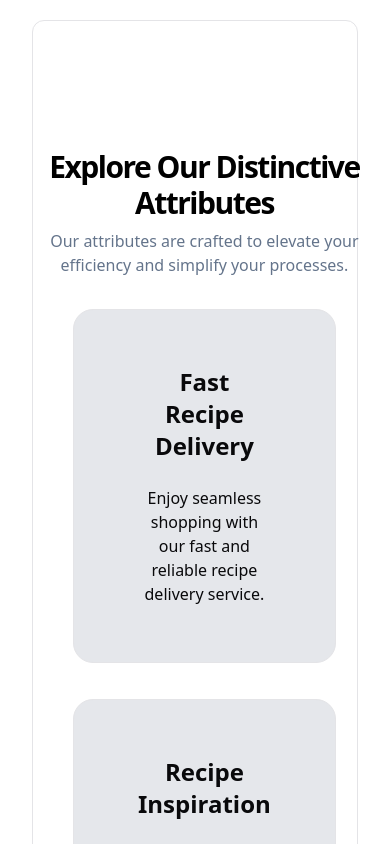
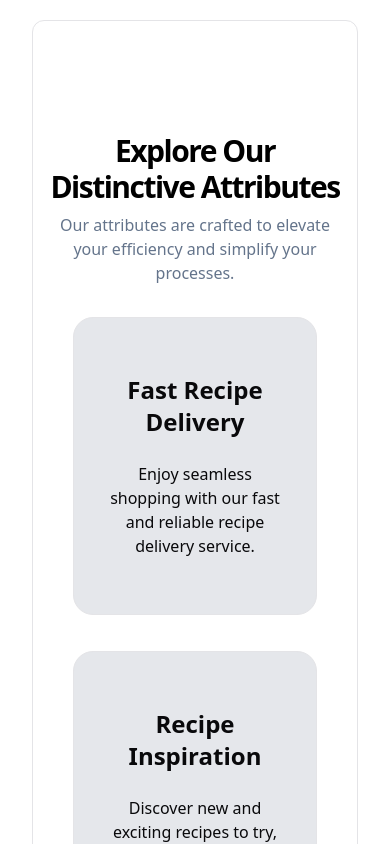
Before and after one commit to Eclarkhalid/chrem, a Next.js app: page / in a window 390 px wide. Shown: the part 720-1564 px from the top of the page. Built offline with nearby package versions, Linux system fonts and the light colour scheme.

Commit message:
updating the padding

```diff
--- a/app/components/Features.tsx
+++ b/app/components/Features.tsx
@@ -6,7 +6,7 @@ const Features = () => {
     <div>
       <section className="w-full py-12 md:py-24 lg:py-32 xl:py-48  rounded-lg">
         <div className="container px-4 md:px-6 ">
-          <div className="grid gap-6 items-center max-md:my-8">
+          <div className="grid gap-6 items-center max-md:my-4">
             <div className="flex flex-col justify-center space-y-8 text-center">
               <div className="space-y-2">
                 <h1 className="text-3xl font-bold tracking-tighter sm:text-5xl xl:text-6xl/none ">
@@ -17,7 +17,7 @@ const Features = () => {
                 </p>
                 <div className="flex justify-center flex-wrap gap-9 p-6">
                   {services.map((service) => (
-                    <Card key={service.label} className='flex-1 sm:w-[300px] sm:min-w-[300px] w-full rounded-[20px] shadow-3xl px-10 py-8 bg-gray-200'>
+                    <Card key={service.label} className='flex-1 sm:w-[300px] sm:min-w-[300px] w-full rounded-[20px] shadow-3xl px-10 max-sm:px-2 py-8 bg-gray-200'>
                       <CardHeader className="font-bold text-2xl">
                         {service.label}
                       </CardHeader>
```
